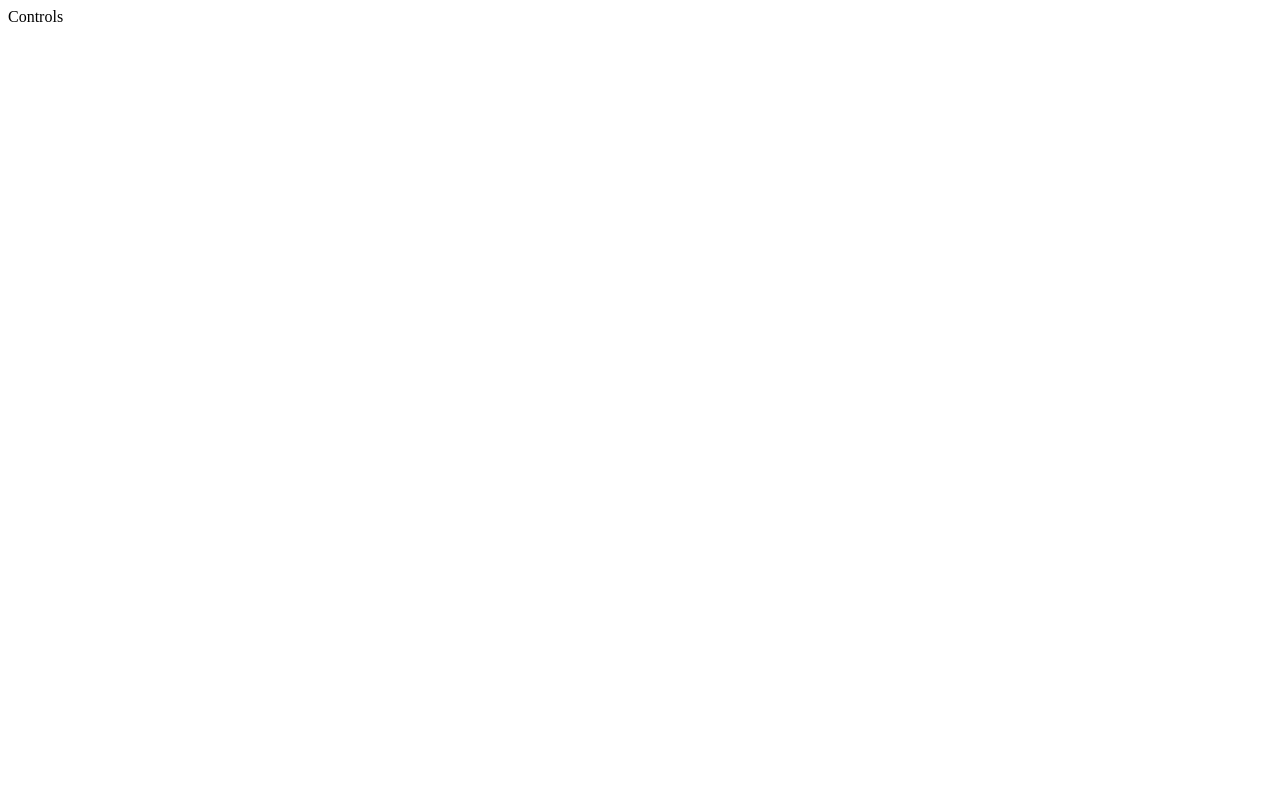
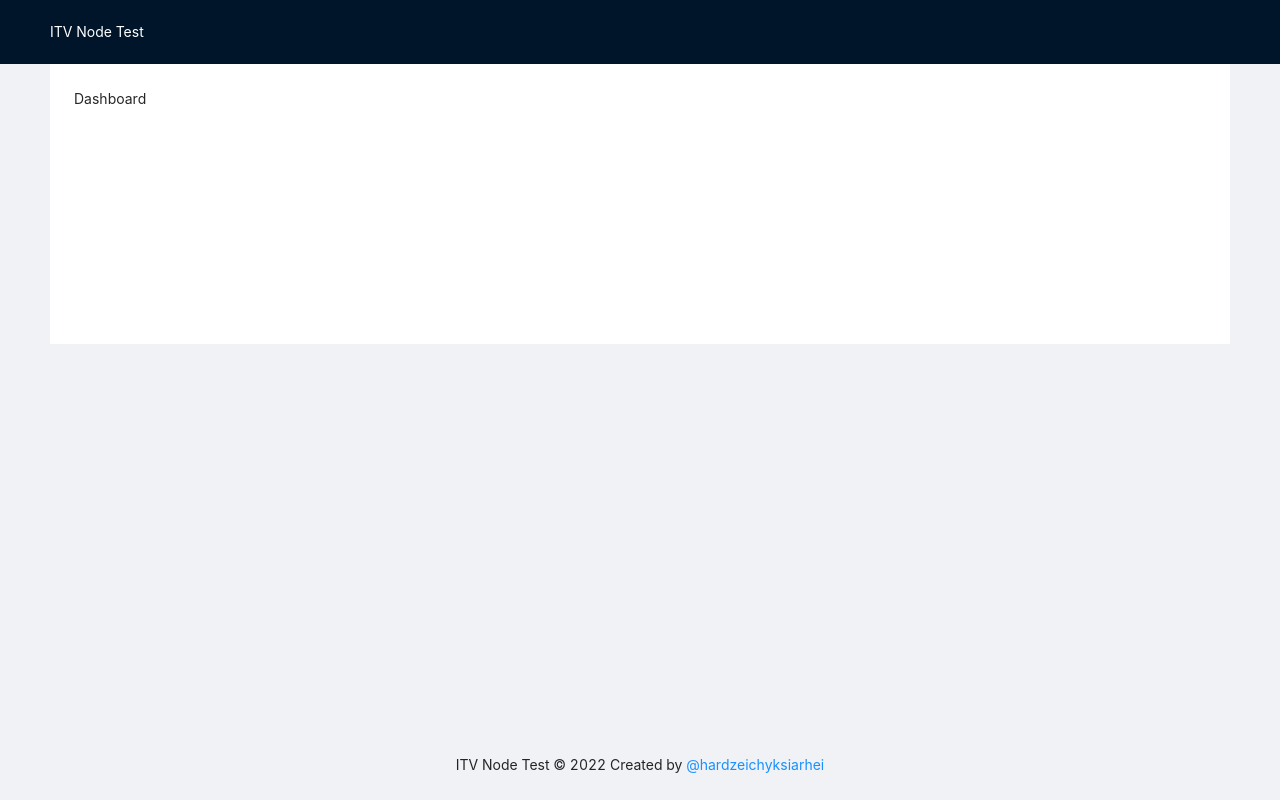
Before and after one commit to hardzeichyksiarhei/itv-node-test, a React (Create React App) app in the folder client/: page / in a window 1280 px wide. Built offline with nearby package versions, Linux system fonts and the light colour scheme.

Commit message:
feat: add emty layout [client]

```diff
--- a/client/package.json
+++ b/client/package.json
@@ -13,6 +13,7 @@
     "antd": "^4.18.4",
     "react": "^17.0.2",
     "react-dom": "^17.0.2",
+    "react-router-dom": "^6.2.1",
     "react-scripts": "5.0.0",
     "typescript": "^4.5.4",
     "web-vitals": "^2.1.3"
--- a/client/src/App.tsx
+++ b/client/src/App.tsx
@@ -1,11 +1,21 @@
 import React from 'react';
+import { Routes, Route } from 'react-router-dom';
 
-import Controls from './components/Controls';
+import './styles/app.scss';
 
-function App() {
-  return <div className="app">
-    <Controls />
-  </div>;
-}
+import EmptyLayout from './layouts/EmptyLayout';
+import Dashboard from './pages/Dashboard';
+
+const App: React.FC = () => {
+  return (
+    <div className="app">
+      <Routes>
+        <Route path="/" element={<EmptyLayout />}>
+          <Route index element={<Dashboard />} />
+        </Route>
+      </Routes>
+    </div>
+  );
+};
 
 export default App;
--- a/client/src/components/Controls.tsx
+++ /dev/null
@@ -1,7 +0,0 @@
-import React from 'react';
-
-const Controls = () => {
-  return <div>Controls</div>;
-};
-
-export default Controls;
--- a/client/src/index.tsx
+++ b/client/src/index.tsx
@@ -1,12 +1,15 @@
 import React from 'react';
 import ReactDOM from 'react-dom';
+import { BrowserRouter } from 'react-router-dom';
 import reportWebVitals from './reportWebVitals';
 
 import App from './App';
 
 ReactDOM.render(
   <React.StrictMode>
-    <App />
+    <BrowserRouter>
+      <App />
+    </BrowserRouter>
   </React.StrictMode>,
   document.getElementById('root')
 );
--- /dev/null
+++ b/client/src/layouts/EmptyLayout.tsx
@@ -0,0 +1,30 @@
+import React, { useRef } from 'react';
+import { Outlet } from 'react-router-dom';
+import { Layout } from 'antd';
+
+const { Header, Content, Footer } = Layout;
+
+const EmptyLayout: React.FC = () => {
+  const currentDate = useRef<Date>(new Date());
+
+  return (
+    <Layout className="empty-layout">
+      <Header>
+        <span className="logo">ITV Node Test</span>
+      </Header>
+      <Content style={{ padding: '0 50px' }}>
+        <div className="empty-layout-content">
+          <Outlet />
+        </div>
+      </Content>
+      <Footer style={{ textAlign: 'center' }}>
+        ITV Node Test © {currentDate.current.getFullYear()} Created by{' '}
+        <a href="https://github.com/hardzeichyksiarhei" target="_blank" rel="noopener noreferrer">
+          @hardzeichyksiarhei
+        </a>
+      </Footer>
+    </Layout>
+  );
+};
+
+export default EmptyLayout;
--- /dev/null
+++ b/client/src/pages/Dashboard.tsx
@@ -0,0 +1,11 @@
+import React from 'react';
+
+import '../styles/dashboard.scss';
+
+const Dashboard = () => {
+  return <div className="dashboard-page">
+      Dashboard
+  </div>;
+};
+
+export default Dashboard;
--- a/client/src/styles/app.scss
+++ b/client/src/styles/app.scss
@@ -1,3 +1,16 @@
 @import '~antd/dist/antd.css';
 
 @import 'variables';
+
+.empty-layout {
+  min-height: 100vh;
+  .logo {
+    color: #fff;
+  }
+}
+
+.empty-layout-content {
+  min-height: 280px;
+  padding: 24px;
+  background: #fff;
+}
```
Also changed, not shown: client/src/styles/dashboard.scss (added), 1 other file (tests, documents, lock files or other folders).
